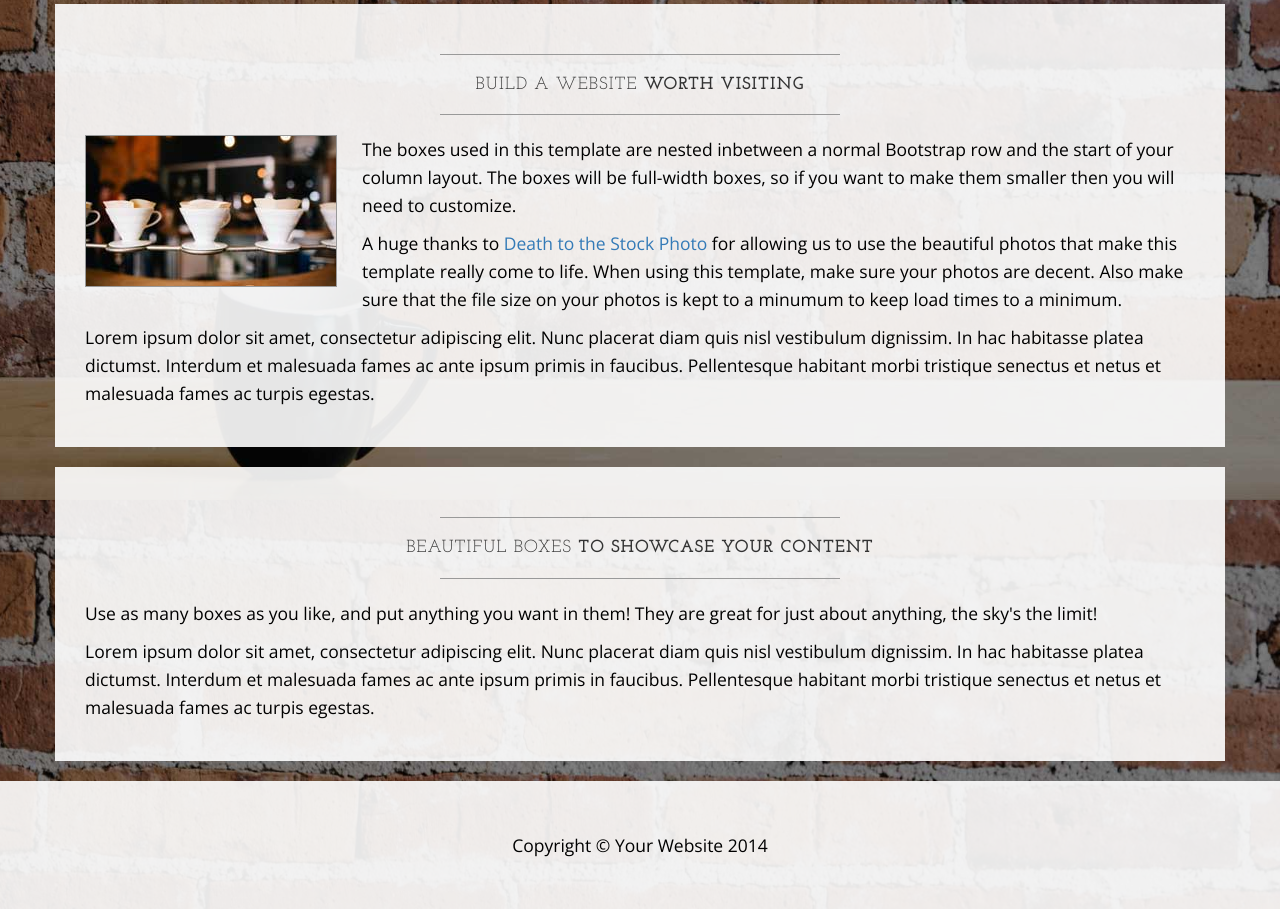
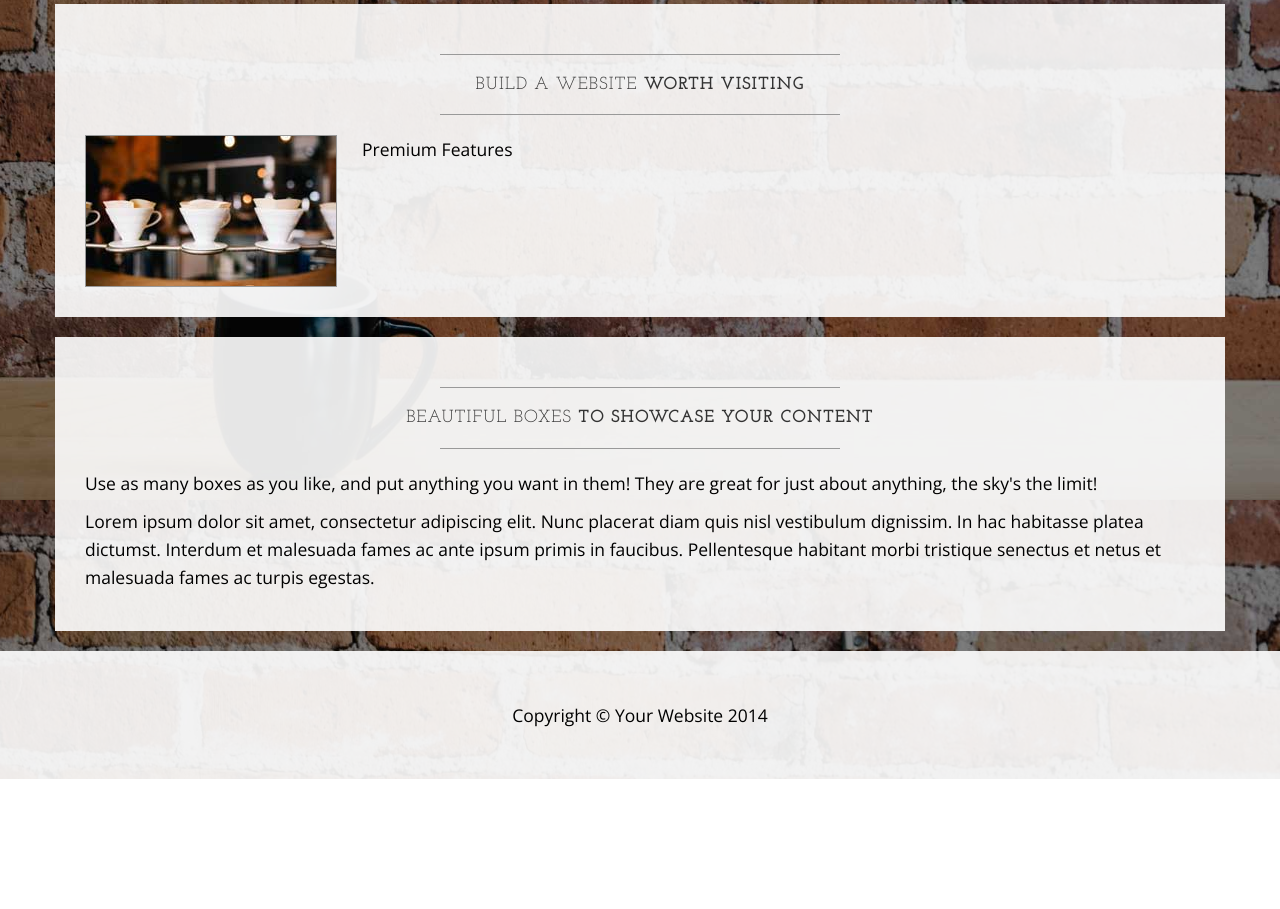
Before and after one commit to CPULoyal/GIT-Course, a plain HTML site: page index.html in a window 1280 px wide. Shown: the part 1100-2009 px from the top of the page. After the commit the page ends 1879 px from the top, so only its background shows below. Drawn offline with nearby package versions, Linux system fonts and the light colour scheme.

Commit message:
Edited paragraph on testB branch

```diff
--- a/index.html
+++ b/index.html
@@ -128,10 +128,7 @@
                     </h2>
                     <hr>
                     <img class="img-responsive img-border img-left" src="img/intro-pic.jpg" alt="">
-                    <hr class="visible-xs">
-                    <p>The boxes used in this template are nested inbetween a normal Bootstrap row and the start of your column layout. The boxes will be full-width boxes, so if you want to make them smaller then you will need to customize.</p>
-                    <p>A huge thanks to <a href="http://join.deathtothestockphoto.com/" target="_blank">Death to the Stock Photo</a> for allowing us to use the beautiful photos that make this template really come to life. When using this template, make sure your photos are decent. Also make sure that the file size on your photos is kept to a minumum to keep load times to a minimum.</p>
-                    <p>Lorem ipsum dolor sit amet, consectetur adipiscing elit. Nunc placerat diam quis nisl vestibulum dignissim. In hac habitasse platea dictumst. Interdum et malesuada fames ac ante ipsum primis in faucibus. Pellentesque habitant morbi tristique senectus et netus et malesuada fames ac turpis egestas.</p>
+					<p>Premium Features</p>
                 </div>
             </div>
         </div>
```
